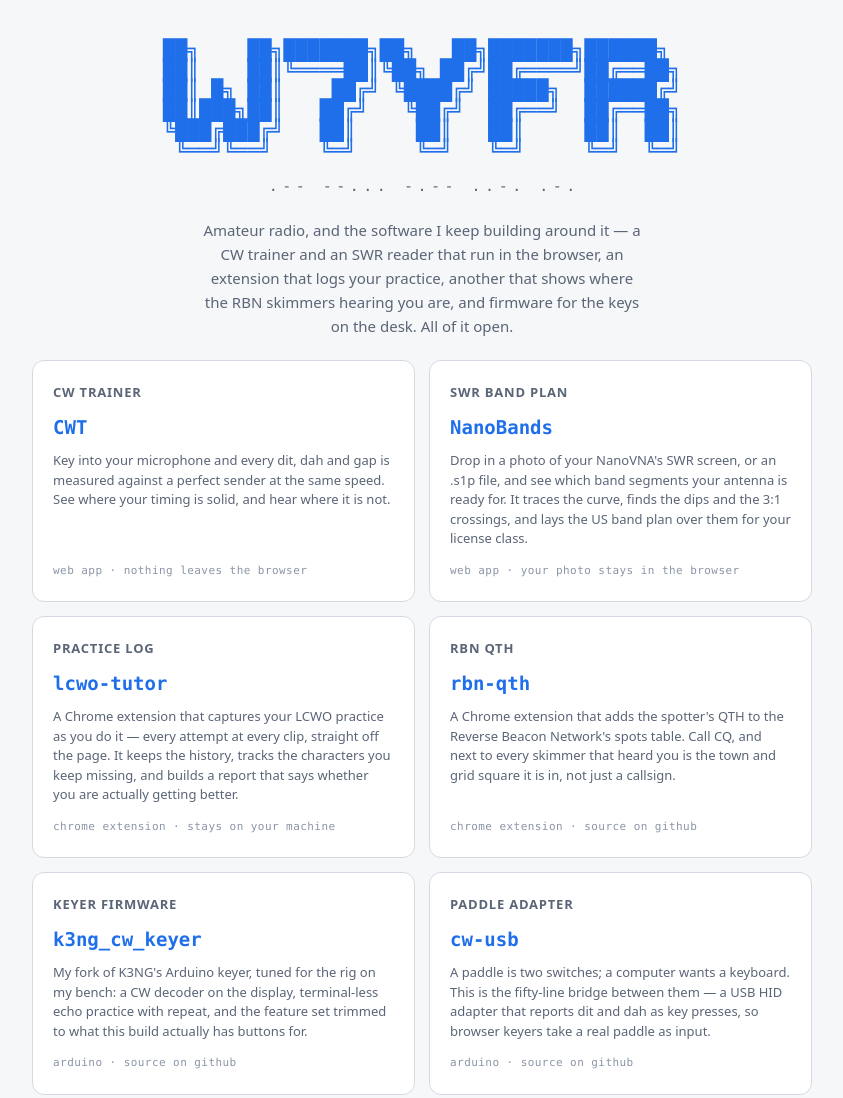
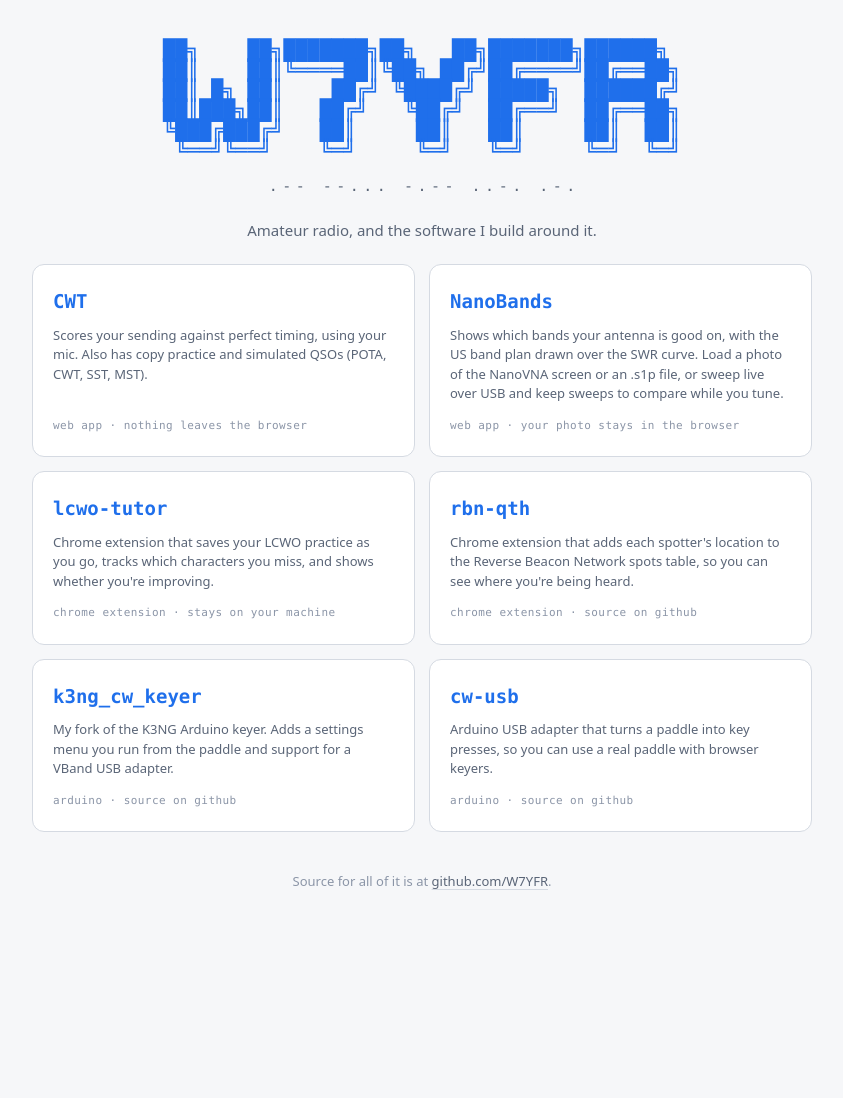
Before and after one commit to W7YFR/w7yfr.github.io, a plain HTML site: page index.html in a window 1280 px wide. Shown: the top 1098 px of the page, without its empty margins (218-1061 px from the left). After the commit the page ends 928 px from the top, so only its background shows below. Drawn offline with Linux system fonts and the light colour scheme.

Commit message:
feat: plainer intro and card copy
Drop the per-project list from the intro and the second label on each
card. Rewrite the card text plainly, and add copy practice, simulated
QSOs and live sweeps to the CWT and NanoBands cards.

Co-Authored-By: Claude Opus 5.5 <noreply@anthropic.com>

```diff
--- a/index.html
+++ b/index.html
@@ -5,7 +5,7 @@
 <meta name="viewport" content="width=device-width, initial-scale=1">
 <meta name="color-scheme" content="dark light">
 <title>W7YFR</title>
-<meta name="description" content="Amateur radio callsign W7YFR — the software I build around the hobby: browser tools, practice tooling, and firmware for the keys on the desk. All of it open.">
+<meta name="description" content="Amateur radio callsign W7YFR, and the software I build around it.">
 <!-- Relative, not root-absolute, for the same reason the project sites are:
      this page is the root today and stays the root under a custom domain, but
      a project linked from here should not care which. -->
@@ -17,7 +17,7 @@
 <meta property="og:type" content="website">
 <meta property="og:site_name" content="W7YFR">
 <meta property="og:title" content="W7YFR">
-<meta property="og:description" content="Amateur radio callsign W7YFR — the software I build around the hobby: browser tools, practice tooling, and firmware for the keys on the desk. All of it open.">
+<meta property="og:description" content="Amateur radio callsign W7YFR, and the software I build around it.">
 <meta property="og:url" content="https://www.w7yfr.com/">
 <meta property="og:image" content="https://www.w7yfr.com/og-image.png">
 <meta property="og:image:width" content="1200">
@@ -181,14 +181,8 @@ main {
   background: var(--panel-2);
   outline: none;
 }
-.way h2 {
+.way .name {
   margin: 0;
-  font-size: 13px;
-  text-transform: uppercase;
-  letter-spacing: .06em;
-  color: var(--ink-dim);
-}
-.way .name {
   font-family: var(--mono);
   font-size: 19px;
   font-weight: 600;
@@ -249,77 +243,60 @@ footer a:hover, footer a:focus-visible { color: var(--you); }
   </h1>
 
   <p class="lede">
-    Amateur radio, and the software I keep building around it — a CW trainer
-    and an SWR reader that run in the browser, an extension that logs your
-    practice, another that shows where the RBN skimmers hearing you are, and
-    firmware for the keys on the desk. All of it open.
+    Amateur radio, and the software I build around it.
   </p>
 
   <div class="ways">
     <a class="way" href="/cwt/">
-      <h2>CW Trainer</h2>
-      <span class="name">CWT</span>
+      <h2 class="name">CWT</h2>
       <p>
-        Key into your microphone and every dit, dah and gap is measured against
-        a perfect sender at the same speed. See where your timing is solid, and
-        hear where it is not.
+        Scores your sending against perfect timing, using your mic. Also has copy practice and simulated QSOs (POTA, CWT, SST, MST).
       </p>
       <span class="meta">web app · nothing leaves the browser</span>
     </a>
 
     <a class="way" href="/nanobands/">
-      <h2>SWR Band Plan</h2>
-      <span class="name">NanoBands</span>
+      <h2 class="name">NanoBands</h2>
       <p>
-        Drop in a photo of your NanoVNA's SWR screen, or an .s1p file, and see
-        which band segments your antenna is ready for. It traces the curve,
-        finds the dips and the 3:1 crossings, and lays the US band plan over
-        them for your license class.
+        Shows which bands your antenna is good on, with the US band plan drawn
+        over the SWR curve. Load a photo of the NanoVNA screen or an .s1p file,
+        or sweep live over USB and keep sweeps to compare while you tune.
       </p>
       <span class="meta">web app · your photo stays in the browser</span>
     </a>
 
     <a class="way" href="https://github.com/W7YFR/lcwo-tutor">
-      <h2>Practice Log</h2>
-      <span class="name">lcwo-tutor</span>
+      <h2 class="name">lcwo-tutor</h2>
       <p>
-        A Chrome extension that captures your LCWO practice as you do it —
-        every attempt at every clip, straight off the page. It keeps the
-        history, tracks the characters you keep missing, and builds a report
-        that says whether you are actually getting better.
+        Chrome extension that saves your LCWO practice as you go, tracks which
+        characters you miss, and shows whether you're improving.
       </p>
       <span class="meta">chrome extension · stays on your machine</span>
     </a>
 
     <a class="way" href="https://github.com/W7YFR/rbn-qth">
-      <h2>RBN QTH</h2>
-      <span class="name">rbn-qth</span>
+      <h2 class="name">rbn-qth</h2>
       <p>
-        A Chrome extension that adds the spotter's QTH to the Reverse Beacon
-        Network's spots table. Call CQ, and next to every skimmer that heard
-        you is the town and grid square it is in, not just a callsign.
+        Chrome extension that adds each spotter's location to the Reverse Beacon
+        Network spots table, so you can see where you're being heard.
       </p>
       <span class="meta">chrome extension · source on github</span>
     </a>
 
     <a class="way" href="https://github.com/W7YFR/k3ng_cw_keyer">
-      <h2>Keyer Firmware</h2>
-      <span class="name">k3ng_cw_keyer</span>
+      <h2 class="name">k3ng_cw_keyer</h2>
       <p>
-        My fork of K3NG's Arduino keyer, tuned for the rig on my bench: a CW
-        decoder on the display, terminal-less echo practice with repeat, and the
-        feature set trimmed to what this build actually has buttons for.
+        My fork of the K3NG Arduino keyer. Adds a settings menu you run from the
+        paddle and support for a VBand USB adapter.
       </p>
       <span class="meta">arduino · source on github</span>
     </a>
 
     <a class="way" href="https://github.com/W7YFR/cw-usb">
-      <h2>Paddle Adapter</h2>
-      <span class="name">cw-usb</span>
+      <h2 class="name">cw-usb</h2>
       <p>
-        A paddle is two switches; a computer wants a keyboard. This is the
-        fifty-line bridge between them — a USB HID adapter that reports dit and
-        dah as key presses, so browser keyers take a real paddle as input.
+        Arduino USB adapter that turns a paddle into key presses, so you can use
+        a real paddle with browser keyers.
       </p>
       <span class="meta">arduino · source on github</span>
     </a>
@@ -327,7 +304,7 @@ footer a:hover, footer a:focus-visible { color: var(--you); }
 </main>
 
 <footer>
-  Everything above, and whatever comes next, lives at
+  Source for all of it is at
   <a href="https://github.com/W7YFR">github.com/W7YFR</a>.
 </footer>
 
```
